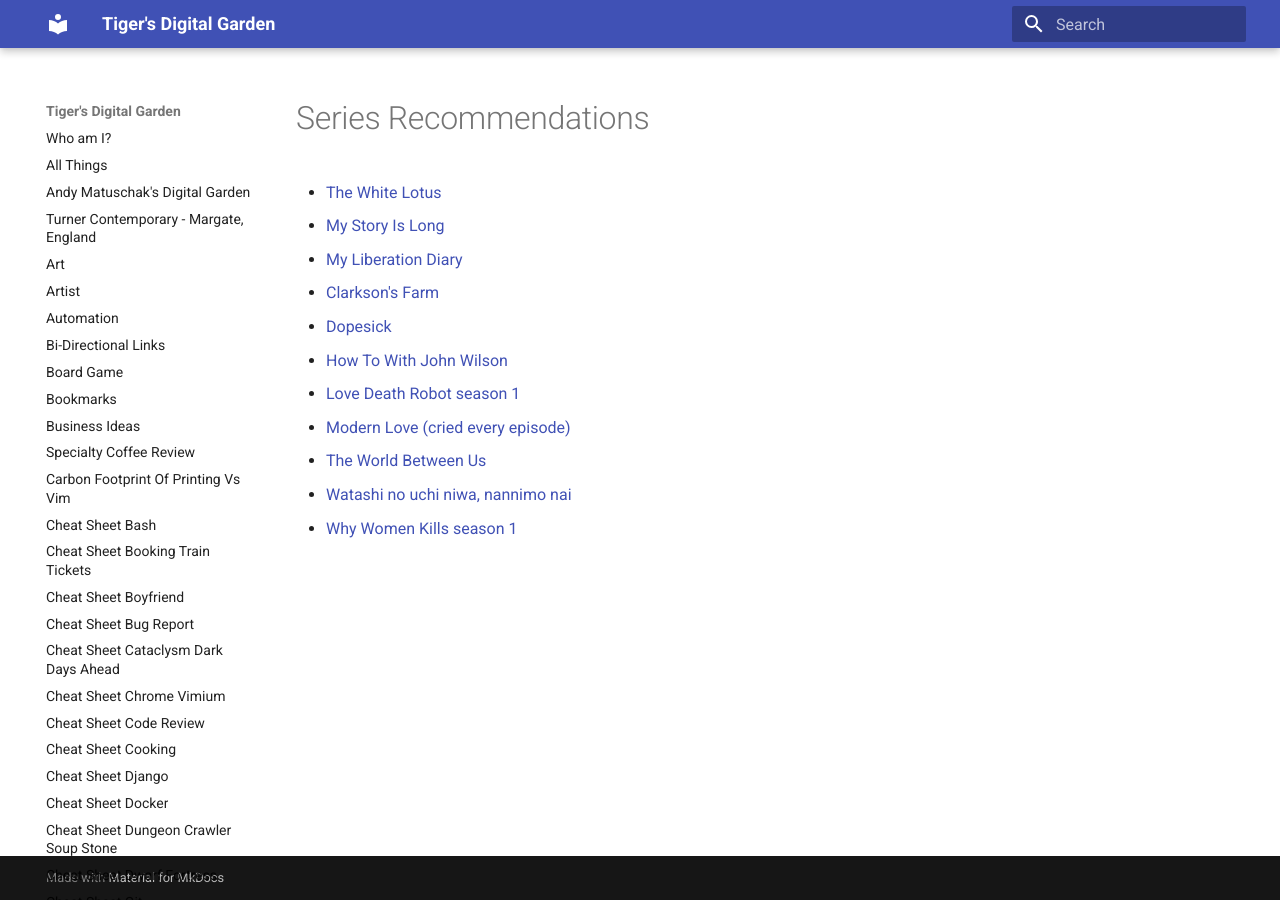
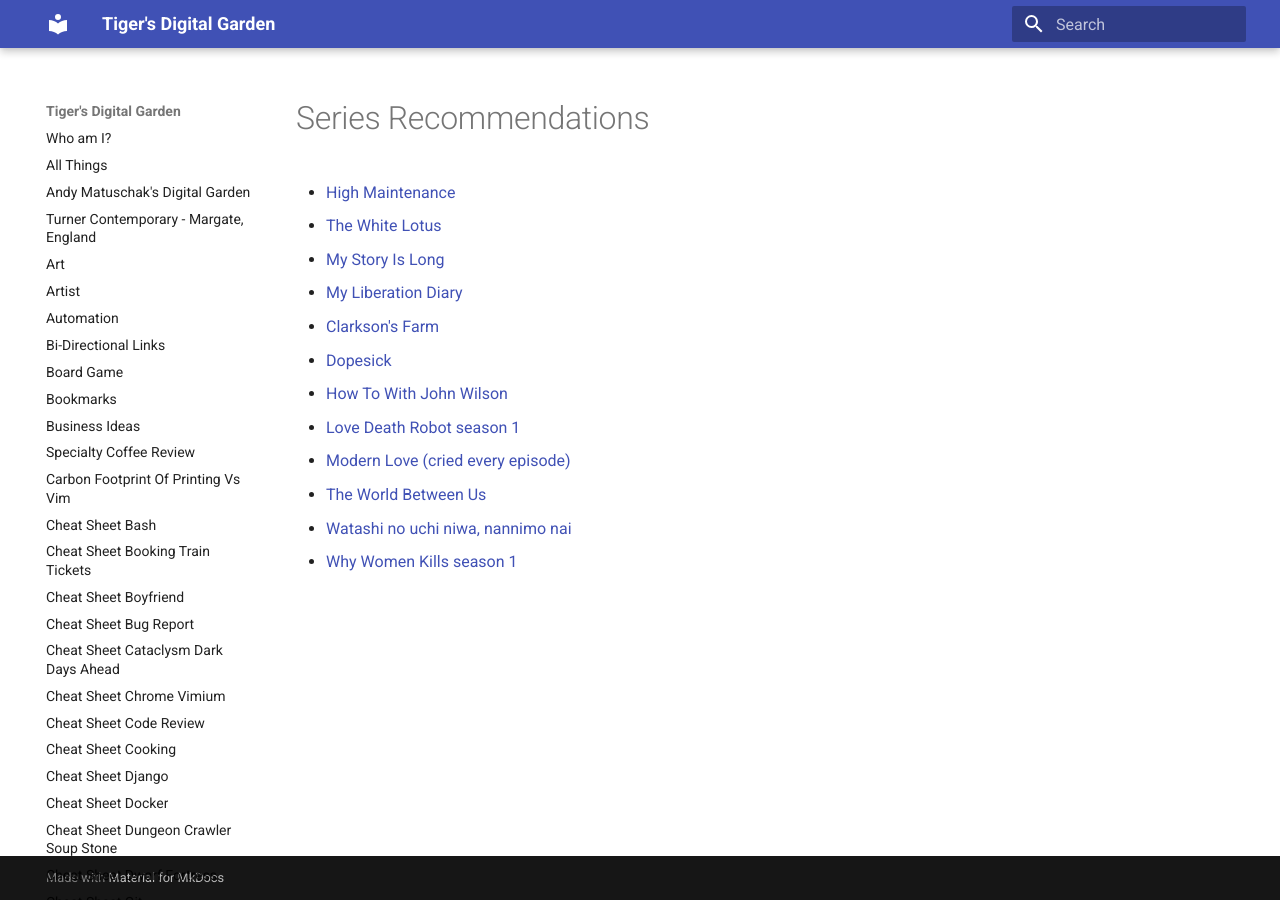
Before and after one commit to ynotstartups/notes, an MkDocs documentation site: the page built from notes/series-recommendations.md, in a window 1280 px wide. Built offline with MkDocs 1.6.1 and Material for MkDocs 9.7.7, drawn with Linux system fonts in a browser that asks for light colours.

Commit message:
add High Maintenance

```diff
--- a/notes/series-recommendations.md
+++ b/notes/series-recommendations.md
@@ -1,5 +1,6 @@
 # Series Recommendations
 
+- [High Maintenance](https://www.imdb.com/title/tt6078096/)
 - [The White Lotus](https://www.imdb.com/title/tt13406094/)
 - [My Story Is Long](https://www.imdb.com/title/tt10691872/)
 - [My Liberation Diary](https://www.imdb.com/title/tt15146130/)
```
